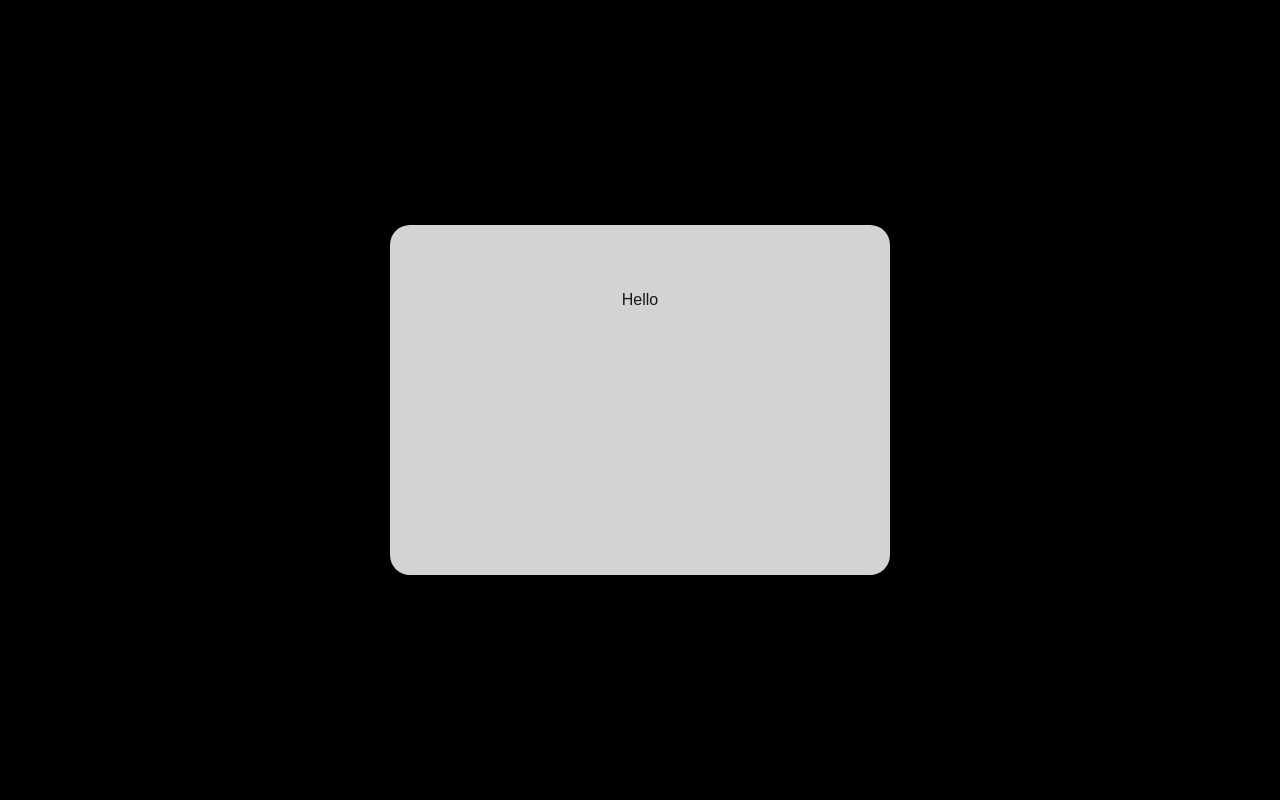
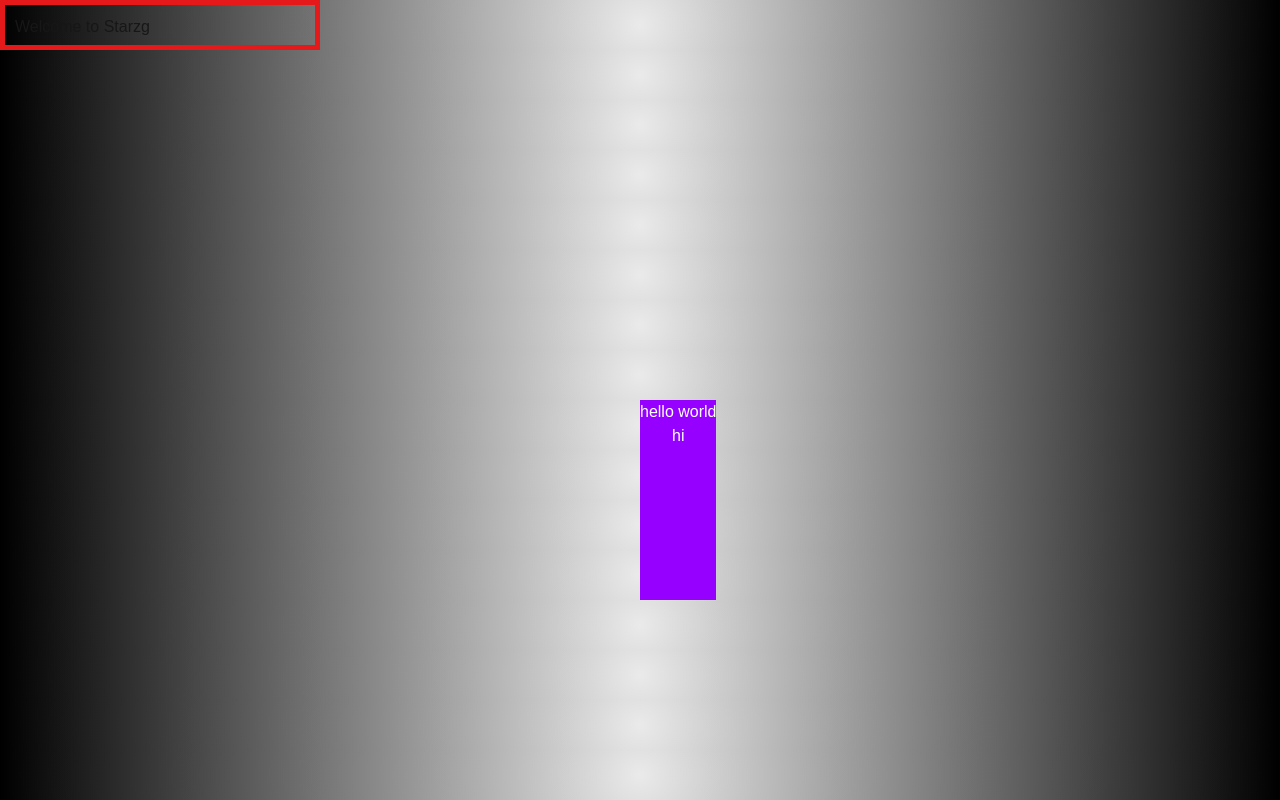
Before and after one commit to elijahcroft/FullyHacks, a Next.js app in the folder fullyhacks/: page / in a window 1280 px wide. Built offline with nearby package versions, Linux system fonts and the light colour scheme.

Commit message:
graph page

```diff
--- a/fullyhacks/src/app/page.css
+++ b/fullyhacks/src/app/page.css
@@ -1,22 +1,29 @@
 body{
-    background-color: black;
+    background: radial-gradient(circle, rgba(50, 50, 50, .1), rgba(0, 0, 0, 1));
 }
+
+.landing{
+    margin: auto;
+    position: absolute;
+    color: white;
+    width: auto;
+    height: 200px;
+    left: 50%;
+    top: 50%;
 
 
 
-.center{
-    display: flex;
-    justify-content: center;
-    align-items: center;
-    height: 100vh;
+    background-color: rgb(149, 0, 255);
+
+    text-align: center;
+
+
 }
 
-.box {
-    width: 500px;
-    height: 350px;
-    background: lightgray;
-    text-align: center;
-    line-height: 150px;
-    border-radius: 20px;
-
-  }
+.outer-box{
+    width: 320px;
+    height: 50px;
+    padding: 10px;
+    border: 5px solid rgb(229, 25, 25);
+    margin: 0;
+}
--- a/fullyhacks/src/app/page.tsx
+++ b/fullyhacks/src/app/page.tsx
@@ -1,14 +1,14 @@
 import './page.css'
 const MainPage = () => {
 
-  return (
-    <div className='center'>
+  return   <div className="outer-box">Welcome to Starzg
 
-      <div className="box">Hello</div>
-    </div>
-  );
-};
+  <div className="landing">hello world
+  <h1>hi</h1>
+  </div>
 
+  </div>
+}
 
 
 export default MainPage
```
